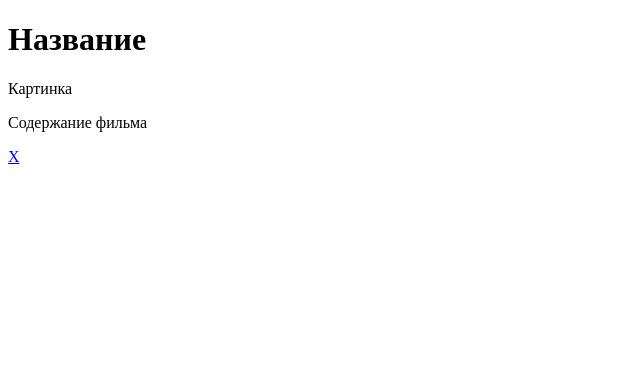
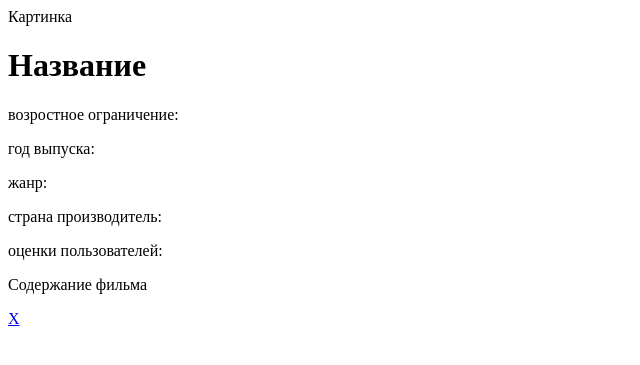
Before and after one commit to miki77i/FlaskWeb, a Flask app: template templates/s2.html in a window 1280 px wide. Shown: the top 365 px of the page, without its empty margins (0-640 px from the left). Run offline with Flask 3, Linux system fonts and the light colour scheme; the template is opened without the code that fills it, so the values that code supplies are empty.

Commit message:
add new page

```diff
--- a/app.py
+++ b/app.py
@@ -57,5 +57,9 @@ def search():
 
     return jsonify(filtered_movies)
 
+# @app.route("/s2")
+# def slide2():
+#     return render_template("s2.html")
+
 if __name__ == "__main__":
     app.run(debug=True)
--- a/static/Script.js
+++ b/static/Script.js
@@ -55,7 +55,7 @@ document.addEventListener('DOMContentLoaded', function() {
                     <p><strong>Жанр:</strong> ${movie.genre}</p>
                     <p><strong>Возрастное ограничение:</strong> ${movie.age_rating}</p>
                     <p><strong>Год выпуска:</strong> ${movie.year}</p>
-                    <img src="${movie.image}">
+                    <img src="${movie.image}" href="{{ url_for('templates', filename='s2.html') }}">
                 `;
                 resultsDiv.appendChild(movieDiv);
             });
--- a/templates/s2.html
+++ b/templates/s2.html
@@ -7,12 +7,16 @@
         <div class="wrapper">
             <div class="info_wrapper">
                 <div class="info">
-                <h1 class="name">Название</h1>
                     <div class="img_info">
                         Картинка
                     </div>
                     <div class="inf">
-
+                        <h1 class="title">Название</h1>
+                        <p class="age">возростное ограничение: </p>
+                        <p class="year">год выпуска: </p>
+                        <p class="genre">жанр: </p>
+                        <p class="country">страна производитель: </p>
+                        <p class="rating">оценки пользователей: </p>
                     </div>
                     <div class="content">
                         <p>Содержание фильма</p>
@@ -20,8 +24,6 @@
                 </div>
             </div>
         </div>
-
-
         <a href="/s1">Х</a>
     </body>
 </html>
```
Also changed, not shown: templates/s1.html (+4 -30 lines). Lines whose indentation alone changed are shown as unchanged.
